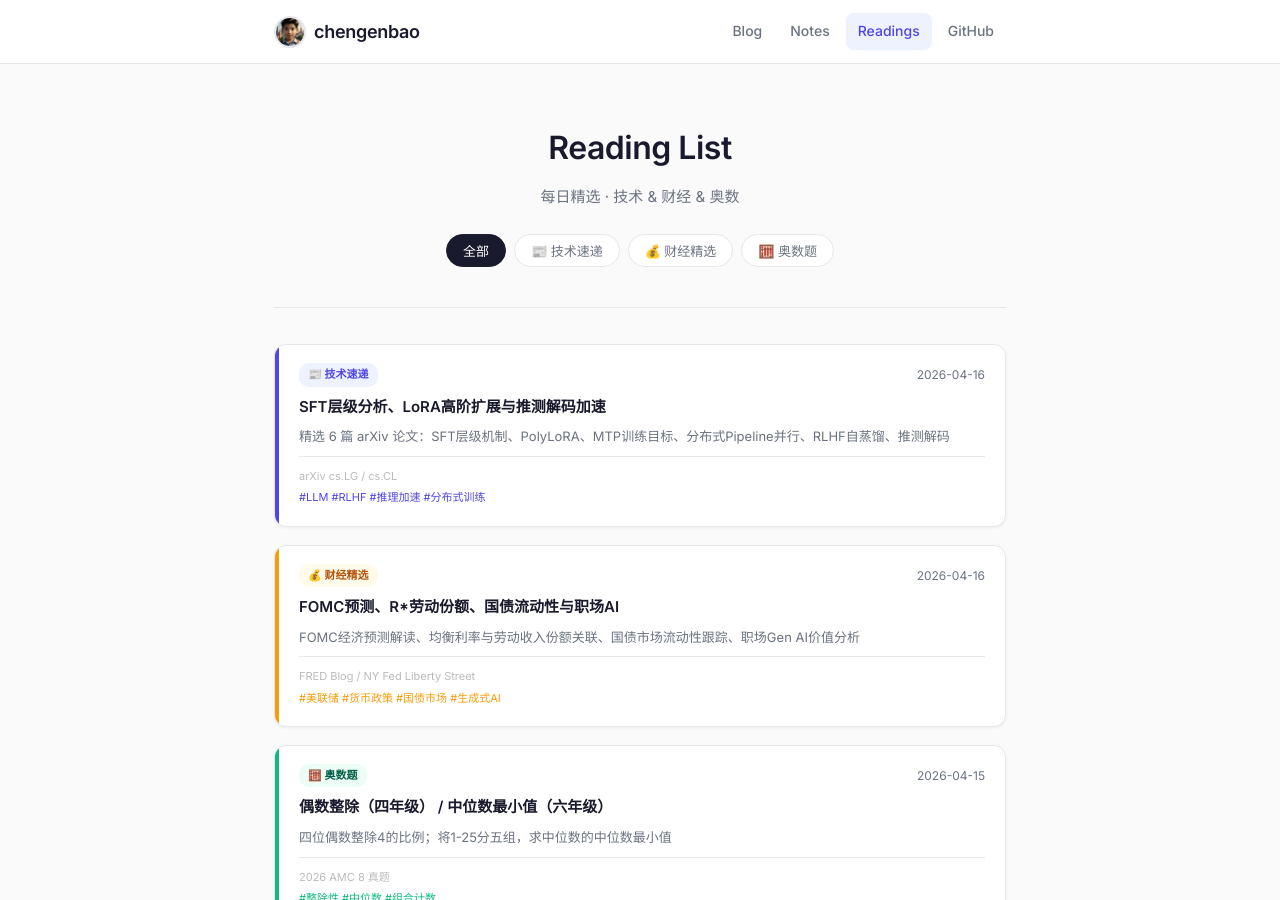
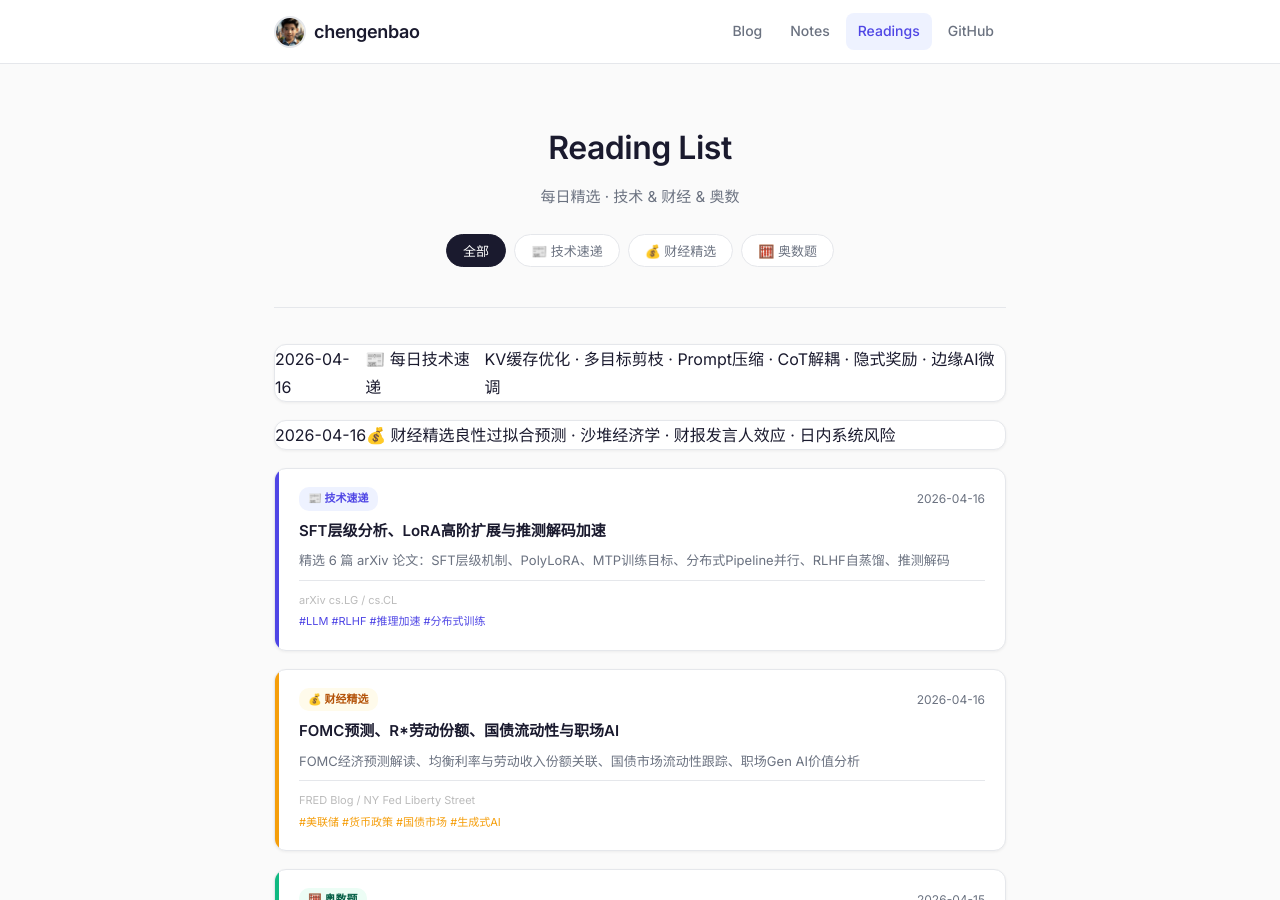
Before and after one commit to chengenbao/chengenbao.github.io, a Jekyll site: the page built from reading-list/index.md, in a window 1280 px wide and 900 px high. Built offline with Jekyll 4.4.1, drawn with Linux system fonts in a browser that asks for light colours.

Commit message:
Add 2026-04-16 reading list cards (tech + finance)

```diff
--- a/reading-list/index.md
+++ b/reading-list/index.md
@@ -18,6 +18,16 @@ permalink: /reading-list/
   </div>
 
   <div class="rl-grid">
+<a class="rl-card tech" href="/reading-list/2026-04-16-tech-daily/">
+  <div class="rl-card-date">2026-04-16</div>
+  <div class="rl-card-title">📰 每日技术速递</div>
+  <div class="rl-card-desc">KV缓存优化 · 多目标剪枝 · Prompt压缩 · CoT解耦 · 隐式奖励 · 边缘AI微调</div>
+</a>
+<a class="rl-card finance" href="/reading-list/2026-04-16-finance-daily/">
+  <div class="rl-card-date">2026-04-16</div>
+  <div class="rl-card-title">💰 财经精选</div>
+  <div class="rl-card-desc">良性过拟合预测 · 沙堆经济学 · 财报发言人效应 · 日内系统风险</div>
+</a>
 <a class="rl-card tech" href="/reading-list/2026-04-16-tech-daily/">
   <div class="rl-accent"></div>
   <div class="rl-body">
```
